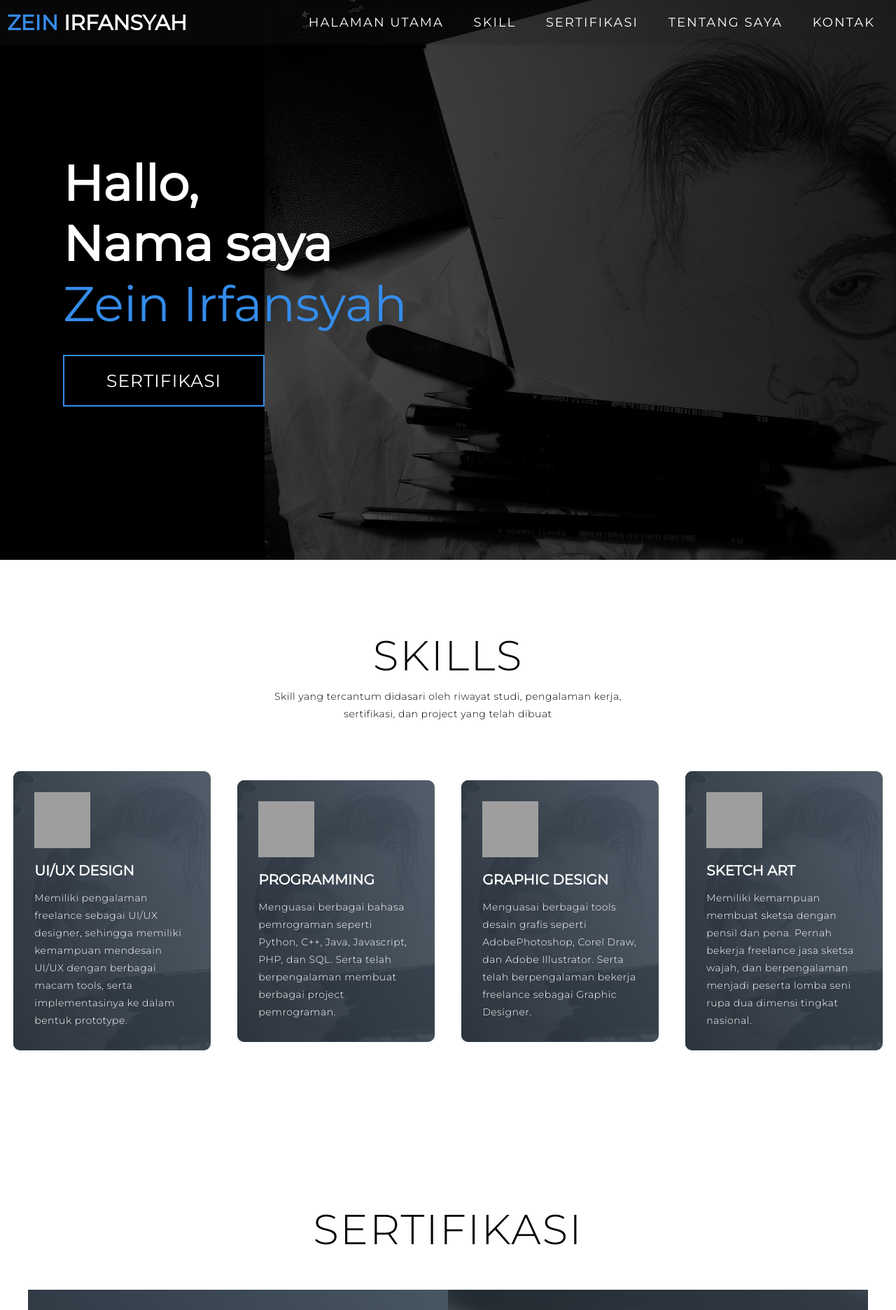
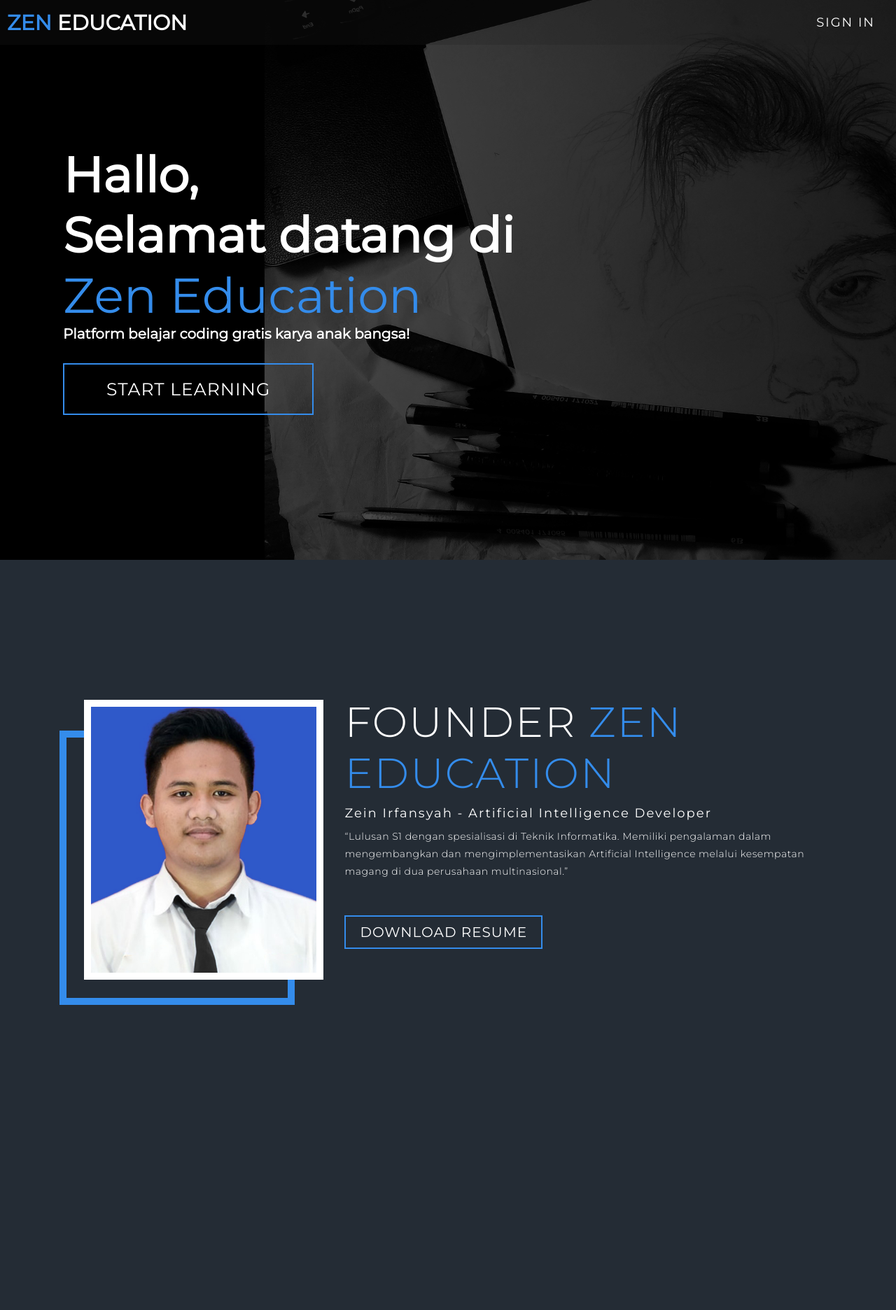
Before and after one commit to zeinirfansyah/zeinirfansyah.github.io, a PHP site: page / in a window 1280 px wide. Shown: the top 1872 px of the page at 70% size. Run offline with PHP 8.4, Linux system fonts and the light colour scheme; grey boxes are pictures that could not be loaded.

Commit message:
Launching static web course

```diff
--- a/Style.css
+++ b/Style.css
@@ -8,6 +8,10 @@ html {
 	font-size: 10px;
 	font-family: 'Montserrat', sans-serif;
 	scroll-behavior: smooth;
+}
+body{
+	background-color: #242c35;
+	color: white;
 }
 a {
 	text-decoration: none;
@@ -25,7 +29,7 @@ img {
 	object-fit: cover;
 }
 p {
-	color: black;
+	color: white;
 	font-size: 1.4rem;
 	margin-top: 5px;
 	line-height: 2.5rem;
@@ -35,7 +39,7 @@ p {
 .section-title {
 	font-size: 4rem;
 	font-weight: 300;
-	color: black;
+	color: white;
 	margin-bottom: 10px;
 	text-transform: uppercase;
 	letter-spacing: .2rem;
@@ -274,14 +293,14 @@ p {
 }
 #Skills .skill-top {
 	max-width: 500px;
-	margin: 0 auto;
+	margin: 0px auto;
 }
 #Skills .skill-bottom {
 	display: flex;
 	align-items: center;
 	justify-content: center;
 	flex-wrap: wrap;
-	margin-top: 50px;
+	margin-top: 10px;
 }
 #Skills .skill-item {
 	flex-basis: 80%;
@@ -427,7 +446,7 @@ p {
 	margin-bottom: 20px;
 }
 #about .col-right .cta {
-	color: black;
+	color: white;
 	margin-bottom: 50px;
 	padding: 10px 20px;
 	font-size: 2rem;
--- a/index.html
+++ b/index.html
@@ -3,25 +3,21 @@
 <head>
   <meta charset="UTF-8">
   <meta name="viewport" content="width=device-width, initial-scale=1.0">
-  <link rel="stylesheet" href="Style.css">
+  <link rel="stylesheet" href="style.css">
   <title>Zein Irfansyah</title>
 </head>
-<body>
+<body style="background-image:black; font-size: 20px" >
   <!-- Header -->
   <section id="header">
     <div class="header container">
       <div class="nav-bar">
         <div class="brand">
-          <a href="#zein"><h1><span>Zein</span> Irfansyah</h1></a>
+          <a href="#zein"><h1><span>Zen</span> Education</h1></a>
         </div>
         <div class="nav-list">
           <div class="hamburger"><div class="bar"></div></div>
           <ul>
-            <li><a href="#zein" data-after="Home">Halaman Utama</a></li>
-            <li><a href="#Skills" data-after="Skill">Skill</a></li>
-            <li><a href="#projects" data-after="Projects">Sertifikasi</a></li>
-            <li><a href="#about" data-after="About">Tentang Saya</a></li>
-            <li><a href="#contact" data-after="Contact">Kontak</a></li>
+            <li><a href="login.php" data-after="Skill">Sign in</a></li>
           </ul>
         </div>
       </div>
@@ -35,116 +31,17 @@
     <div class="zein container">
       <div>
         <h1>Hallo, <span></span></h1>
-        <h1>Nama saya <span></span></h1>
-        <h1>Zein Irfansyah <span></span></h1>
-        <a href="#projects" type="button" class="cta">Sertifikasi</a>
+        <h1>Selamat datang di  <span></span></h1>
+        <h1>Zen Education <span></span></h1>
+        <h1 style="color:#FFFFFF; font-size: 20px">Platform belajar coding gratis karya anak bangsa!</h1>
+        <a href="login.php" type="button" class="cta">Start learning</a>
       </div>
     </div>
   </section>
   <!-- End zein Section  -->
 
-  <!-- Service Section -->
-  <section id="Skills">
-    <div class="Skills container">
-      <div class="skill-top">
-        <h1 class="section-title">Skills</h1>
-        <p>Skill yang tercantum didasari oleh riwayat studi, pengalaman kerja, sertifikasi, dan project yang telah dibuat</p>
-      </div>
-      <div class="skill-bottom">
-        <div class="skill-item">
-          <div class="icon"><img src="https://img.icons8.com/bubbles/100/000000/services.png"/></div>
-          <h2>UI/UX Design</h2>
-          <p>Memiliki pengalaman freelance sebagai UI/UX designer, sehingga memiliki kemampuan mendesain UI/UX dengan berbagai macam tools, serta implementasinya ke dalam bentuk prototype.</p>
-        </div>
-        <div class="skill-item">
-          <div class="icon"><img src="https://img.icons8.com/bubbles/100/000000/services.png"/></div>
-          <h2>Programming</h2>
-          <p>Menguasai berbagai bahasa pemrograman seperti Python, C++, Java, Javascript, PHP, dan SQL. Serta telah berpengalaman membuat berbagai project pemrograman.</p>
-        </div>
-        <div class="skill-item">
-          <div class="icon"><img src="https://img.icons8.com/bubbles/100/000000/services.png"/></div>
-          <h2>Graphic Design</h2>
-          <p>Menguasai berbagai tools desain grafis seperti AdobePhotoshop, Corel Draw, dan Adobe Illustrator. Serta telah berpengalaman bekerja freelance sebagai Graphic Designer.</p>
-        </div>
-        <div class="skill-item">
-          <div class="icon"><img src="https://img.icons8.com/bubbles/100/000000/services.png"/></div>
-          <h2>Sketch Art</h2>
-          <p>Memiliki kemampuan membuat sketsa dengan pensil dan pena. Pernah bekerja freelance jasa sketsa wajah, dan berpengalaman menjadi peserta lomba seni rupa dua dimensi tingkat nasional.</p>
-        </div>
-      </div>
-    </div>
-  </section>
-  <!-- End Service Section -->
-
-  <!-- Projects Section -->
-  <section id="projects">
-    <div class="projects container">
-      <div class="projects-header">
-        <h1 class="section-title">Sertifikasi</h1>
-      </div>
-      <div class="all-projects">
-        <div class="project-item">
-          <div class="project-info">
-            <h1>Python Fundamental for Data Science</h1>
-            <h2>Penerbit : DQLAB</h2>
-            <p>Penghargaan dari DQLAB Academy karena telah menyelesaikan online course Python Fundamental for Data Science</p>
-            <a href="https://drive.google.com/file/d/1eiRtevjH8xGM4CFSqZFzcDrjTUK4Fpda/view?usp=sharing" target="_blank" type="button" class="cta">Download certificate</a>
-        </div>
-          <div class="project-img">
-            <img src="./img/X.jpg" alt="img">
-          </div>
-        </div>
-        <div class="project-item">
-          <div class="project-info">
-            <h1>Python for Data Professional</h1>
-            <h2>Penerbit : DQLAB</h2>
-            <p>Penghargaan dari DQLAB Academy karena telah menyelesaikan online course Python for Data Professional</p>
-            <a href="https://drive.google.com/file/d/1rcat4mn5ScHdni_zEneJBs5DtDE8hGLE/view?usp=sharing" target="_blank" type="button" class="cta">Download certificate</a>
-          </div>
-          <div class="project-img">
-            <img src="./img/W.jpg" alt="img">
-          </div>
-        </div>
-        <div class="project-item">
-          <div class="project-info">
-            <h1>Python Bootcamp 2020</h1>
-            <h2>Penerbit : Udemy</h2>
-            <p>Penghargaan dari Udemy karena telah menyelesaikan online course Python Bootcamp 2020.</p>
-            <a href="https://drive.google.com/file/d/1kJ15Lwb0P4nHu1rRQ3tcX-G24ggEZJOz/view?usp=sharing" target="_blank" type="button" class="cta">Download certificate</a>
-        </div>
-          <div class="project-img">
-            <img src="./img/Y.jpg" alt="img">
-          </div>
-        </div>
-        <div class="project-item">
-          <div class="project-info">
-            <h1>Web Development Beginner's Bootcamp</h1>
-            <h2>Penerbit : Udemy</h2>
-            <p>Penghargaan dari Udemy karena telah menyelesaikan online course Web Development Beginner's Bootcamp</p>
-            <a href="https://drive.google.com/file/d/1Ll4kgi72yy3Ho6fwII2JoKTSQDLngCaC/view?usp=sharing" target="_blank" type="button" class="cta">Download certificate</a>
-        </div>
-          <div class="project-img">
-            <img src="./img/Z.jpg" alt="img">
-          </div>
-        </div>
-        <div class="project-item">
-          <div class="project-info">
-            <h1>PHP & MYSQL Certification Course</h1>
-            <h2>Coding is Love</h2>
-            <p>Penghargaan dari YouAccel karena telah menyelesaikan online course PHP & MYSQL Certification Course</p>
-            <a href="https://drive.google.com/file/d/17lw7dDiOOR7vU-8nFzNwf58nJJeQNIF9/view?usp=sharing" target="_blank" type="button" class="cta">Download certificate</a>
-        </div>
-          <div class="project-img">
-            <img src="./img/U.jpg" alt="img">
-          </div>
-        </div>
-      </div>
-    </div>
-  </section>
-  <!-- End Projects Section -->
-
-  <!-- About Section -->
-  <section id="about">
+   <!-- About Section -->
+   <section id="about">
     <div class="about container">
       <div class="col-left">
         <div class="about-img">
@@ -152,8 +49,8 @@
         </div>
       </div>
       <div class="col-right">
-        <h1 class="section-title">Tentang <span>saya</span></h1>
-        <h2>Artificial Intelligence Developer</h2>
+        <h1 class="section-title">Founder <span>Zen Education</span></h1>
+        <h2>Zein Irfansyah - Artificial Intelligence Developer</h2>
         <p>“Lulusan S1 dengan spesialisasi di Teknik Informatika. Memiliki pengalaman dalam mengembangkan dan mengimplementasikan Artificial Intelligence melalui kesempatan magang di dua perusahaan multinasional.”</p>
         <a href="https://www.linkedin.com/in/zein-irfansyah-2421081a5" target="_blank" class="cta">Download Resume</a>
       </div>
@@ -191,13 +88,12 @@
       </div>
     </div>
   </section>
-  <!-- End Contact Section -->
 
   <!-- Footer -->
   <section id="footer">
     <div class="footer container">
-      <div class="brand"><h1><span>Zein</span> Irfansyah</h1></div>
-      <h2>Machine Learning Developer</h2>
+      <div class="brand"><h1><span>Zen</span> Education</h1></div>
+      <h2>Belajar coding online gratis!</h2>
       <div class="social-icon">
         <div class="social-item">
           <a href="https://instagram.com/zeinirfansyah" target="_blank"><img src="https://img.icons8.com/bubbles/100/000000/instagram-new.png"/></a>
@@ -213,6 +109,5 @@
     </div>
   </section>
   <!-- End Footer -->
-  <script src="./app.js"></script>
 </body>
 </html>
```
Also changed, not shown: other parts of Style.css (+81 -0 lines), Dashboard.html (added, +82 -0 lines), Programming.html (added, +156 -0 lines), login.php (added, +84 -0 lines), styleform.css (added, +82 -0 lines), img/Xbg.jpg (added).
